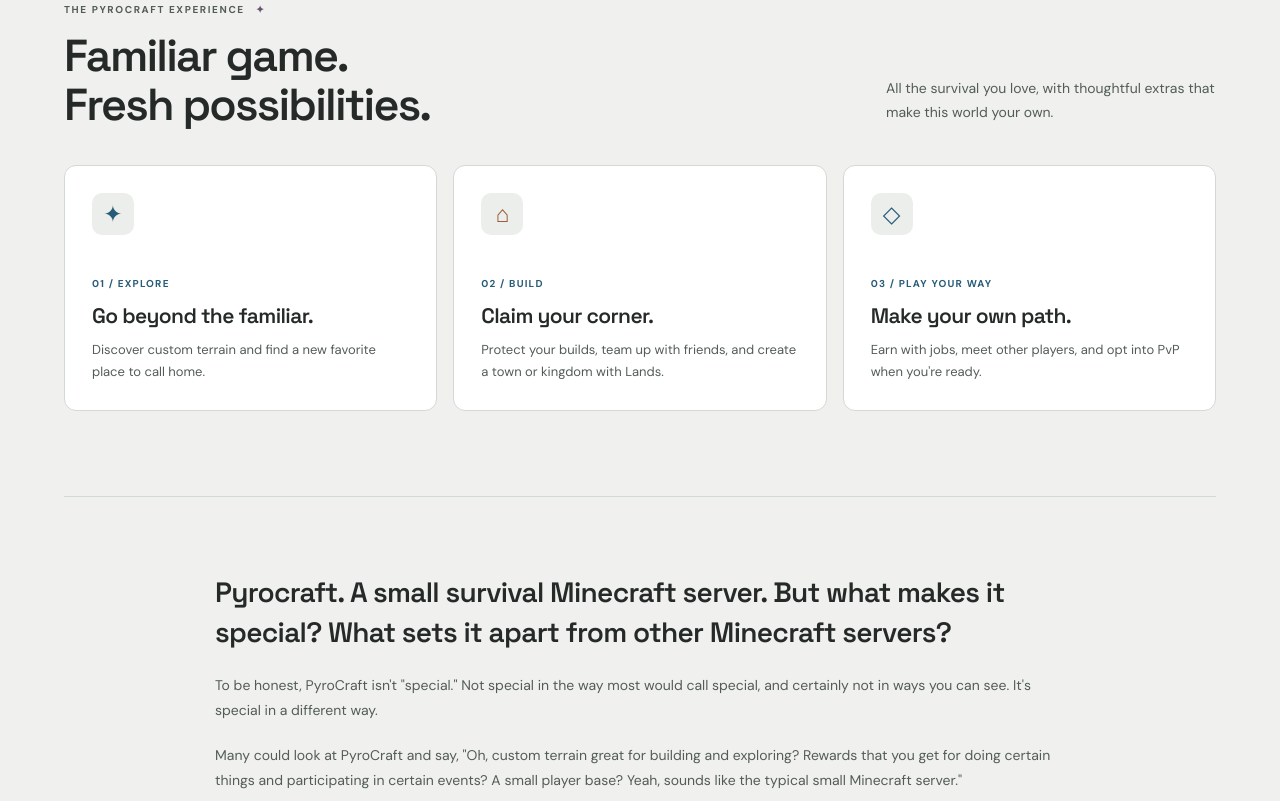
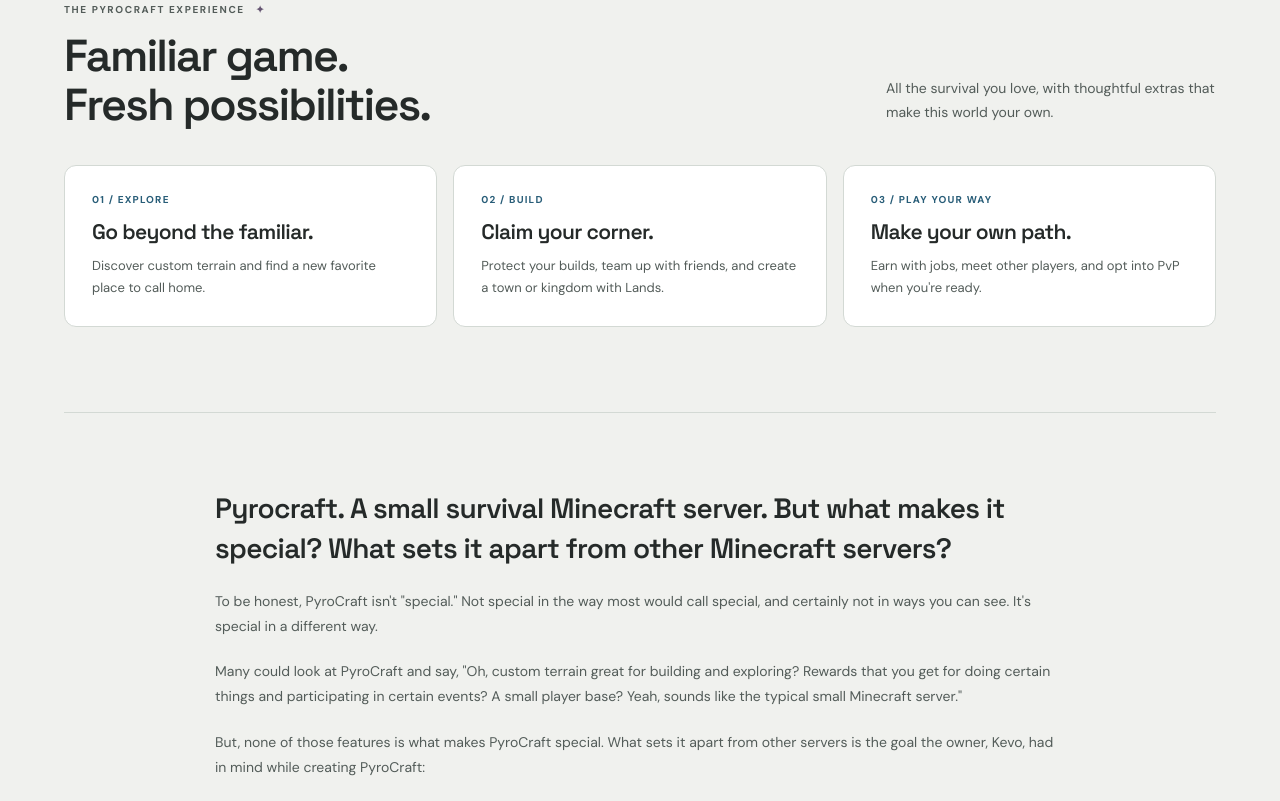
Before and after one commit to ZiggyLabsDev/PyroCraft-Website, a plain HTML site: page index.html in a window 1280 px wide. Shown: the part 810-1611 px from the top of the page. Drawn offline with Linux system fonts and the light colour scheme; no server answers.

Commit message:
A few touch ups

```diff
--- a/index.html
+++ b/index.html
@@ -47,9 +47,9 @@
 		<section class="section-wrap discover-section" id="discover">
 			<div class="section-intro"><div><p class="eyebrow">THE PYROCRAFT EXPERIENCE <span>✦</span></p><h2>Familiar game.<br /><em>Fresh possibilities.</em></h2></div><p>All the survival you love, with thoughtful extras that make this world your own.</p></div>
 			<div class="feature-grid">
-				<article class="feature-card"><span class="feature-icon" aria-hidden="true">✦</span><span class="card-index">01 / EXPLORE</span><h3>Go beyond the familiar.</h3><p>Discover custom terrain and find a new favorite place to call home.</p></article>
-				<article class="feature-card"><span class="feature-icon" aria-hidden="true">⌂</span><span class="card-index">02 / BUILD</span><h3>Claim your corner.</h3><p>Protect your builds, team up with friends, and create a town or kingdom with Lands.</p></article>
-				<article class="feature-card"><span class="feature-icon" aria-hidden="true">◇</span><span class="card-index">03 / PLAY YOUR WAY</span><h3>Make your own path.</h3><p>Earn with jobs, meet other players, and opt into PvP when you're ready.</p></article>
+				<article class="feature-card"><span class="card-index">01 / EXPLORE</span><h3>Go beyond the familiar.</h3><p>Discover custom terrain and find a new favorite place to call home.</p></article>
+				<article class="feature-card"><span class="card-index">02 / BUILD</span><h3>Claim your corner.</h3><p>Protect your builds, team up with friends, and create a town or kingdom with Lands.</p></article>
+				<article class="feature-card"><span class="card-index">03 / PLAY YOUR WAY</span><h3>Make your own path.</h3><p>Earn with jobs, meet other players, and opt into PvP when you're ready.</p></article>
 			</div>
 		</section>
 
```
